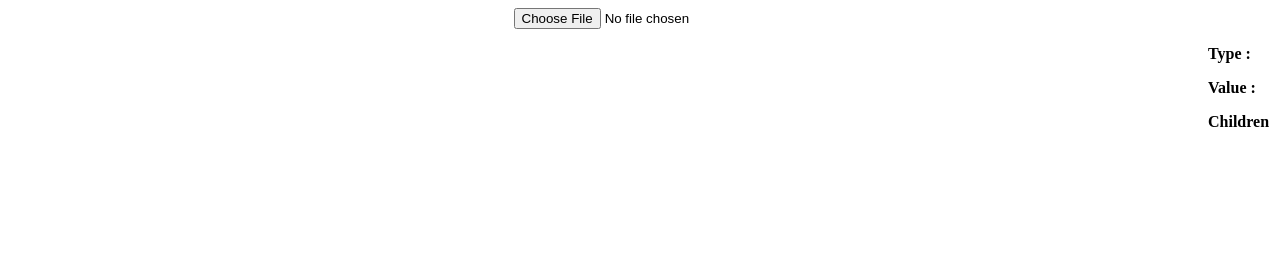
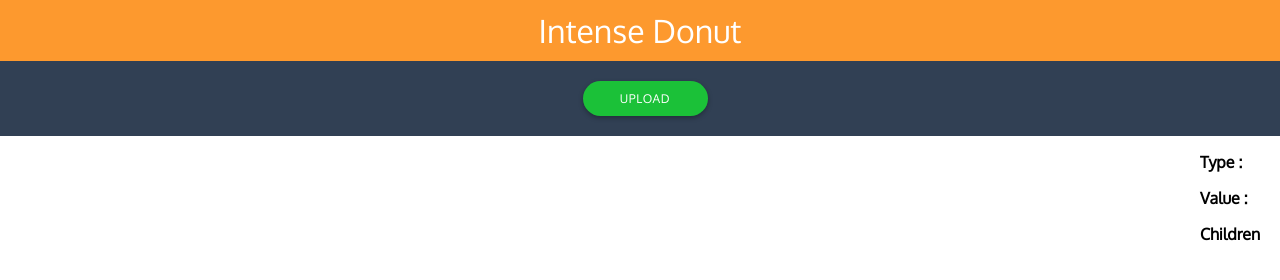
Before and after one commit to BKMcIntyre/IntenseDonut, a plain HTML site: page templates/index.html in a window 1280 px wide. Drawn offline with nearby package versions, Linux system fonts and the light colour scheme.

Commit message:
Add some styles

```diff
--- a/static/data.js
+++ b/static/data.js
@@ -65,4 +65,8 @@ $(document).ready(function() {
             alert("Failed to load file");
         }
     });
+    $("#styled_upload").click(function(){
+        $("#upload").click();
+        return false;
+    });
 });
--- a/static/style.css
+++ b/static/style.css
@@ -1,5 +1,78 @@
-html{
+html, body{
     font-family: Oxygen;
+    padding:0px;
+    margin:0px;
+}
+#top{
+    background: #FD992E;
+    border: 0;
+    border-radius: 0;
+    margin-bottom: 0;
+    z-index: 101;
+    font-size: 2em;
+    font-family: Oxygen;
+    color:white;
+    text-align: center;
+    padding: 10px 0px 10px 0px;
+}
+#title{
+    background: #314054;
+    border: 0;
+    border-radius: 0;
+    margin-bottom: 0;
+    /*min-height: 65px;*/
+    z-index: 101;
+    font-family: Oxygen;
+    color:white;
+    text-align: center;
+    padding: 20px 0px 20px 0px;
+}
+#styled_upload{
+    width: 125px;
+    height: 35px;
+    box-sizing: border-box;
+    background: #1bc138;
+    border: 0;
+    box-shadow: 0 2px 5px rgba(0,0,0,.3);
+    color: #fff;
+    border-radius: 40px;
+    outline: none;
+    cursor: pointer;
+    font-size: 12px;
+    letter-spacing: .05em;
+    font-weight: 300;
+    font-family: Oxygen,Helvetica,Arial,sans-serif;
+    text-transform: uppercase;
+    padding: 6px 20px;
+    white-space: nowrap;
+    margin-left: 10px;
+}
+#upload{
+    display: none;
+}
+select{
+    font-size: 1em;
+    font-family: Oxygen;
+}
+#render{
+    width: 125px;
+    height: 35px;
+    box-sizing: border-box;
+    background: #1bc138;
+    border: 0;
+    box-shadow: 0 2px 5px rgba(0,0,0,.3);
+    color: #fff;
+    border-radius: 40px;
+    outline: none;
+    cursor: pointer;
+    font-size: 12px;
+    letter-spacing: .05em;
+    font-weight: 300;
+    font-family: Oxygen,Helvetica,Arial,sans-serif;
+    text-transform: uppercase;
+    padding: 6px 20px;
+    white-space: nowrap;
+    margin: 10px 10px 0px 0px;
 }
 div{
     margin:0px;
--- a/templates/index.html
+++ b/templates/index.html
@@ -8,14 +8,18 @@
 
         <script type='text/javascript' src='/static/data.js'></script>
 
-        <!-- <link type='text/css' rel='stylesheet' href='//fonts.googleapis.com/css?family=Oxygen'/> -->
+        <link type='text/css' rel='stylesheet' href='//fonts.googleapis.com/css?family=Oxygen'/>
         <link type='text/css' rel='stylesheet' href='/static/style.css'/>
     </head>
     <body>
         <header>
+            <div id="top">
+                Intense Donut
+            </div>
             <div id='title'>
                 <div id='inputDiv'>
                     <input id='upload' type='file' accept='har'></input>
+                    <button id="styled_upload">UPLOAD</button>
                 </div>
                 <div id='selections'>
                     <select>
@@ -39,6 +43,7 @@
                         <option value="method">Request Method</option>
                         <option value="httpVersion">HTTP Version</option>
                     </select>
+                    <br>
                     <button id="render">Render</button>
                 </div>
             </div>
@@ -53,7 +58,6 @@
                 <p>
                     <b>Value : </b><span id="selected_name"></span>
                 </p>
-
                 <p>
                     <b>Children</b>
                 </p>
```
